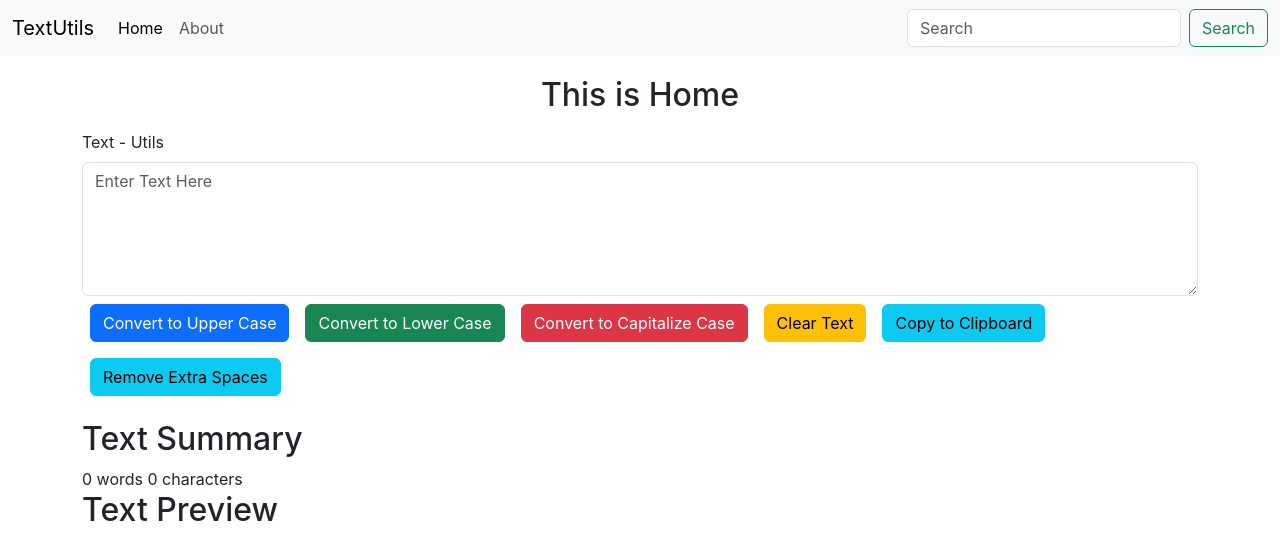
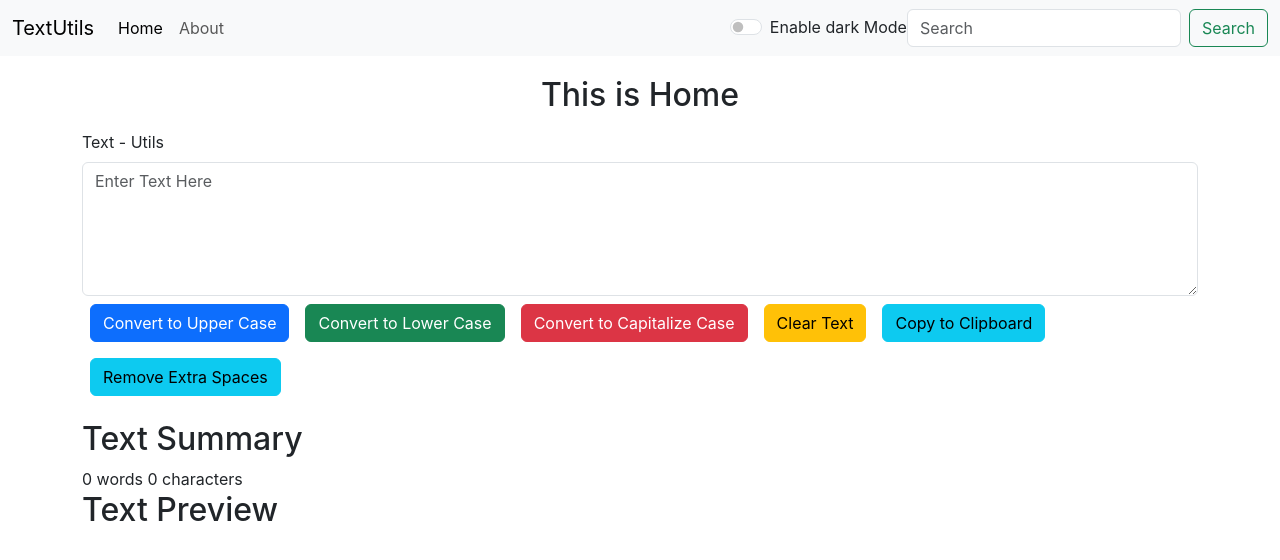
Before and after one commit to Muhammad-Bilal-code/Text-Utils, a React (Create React App) app: page / in a window 1280 px wide. Shown: the top 560 px of the page. Built offline with nearby package versions, Linux system fonts and the light colour scheme.

Commit message:
dark mode light mode

```diff
--- a/package.json
+++ b/package.json
@@ -9,6 +9,7 @@
     "@testing-library/jest-dom": "^5.16.5",
     "@testing-library/react": "^13.4.0",
     "@testing-library/user-event": "^13.5.0",
+    "bootstrap": "^5.3.0-alpha3",
     "formik": "^2.2.9",
     "react": "^18.2.0",
     "react-dom": "^18.2.0",
--- a/src/App.css
+++ b/src/App.css
@@ -16,6 +16,12 @@ div#error404-page {
   left: 0;
   right: 0;
   transform: translateY(-50%);
+}
+my-txt-color-black{
+  color: black !important;
+}
+my-txt-color-white{
+  color: white !important;
 }
 @media (prefers-reduced-motion: no-preference) {
   .App-logo {
--- a/src/App.jsx
+++ b/src/App.jsx
@@ -11,11 +11,19 @@ function App() {
   const [logo, setlogo] = useState("TextUtils");
   const [navMenu, setNavMenu] = useState(["Home", "About"]);
 
+  const [mode, setMode] = useState(false)
+
+  const handleChangeMode = ()=>{
+      setMode(!mode)
+      // console.log(mode)
+    }
+    console.log(mode)
+
   const [home, about] = navMenu;
 
   return (
     <>
-      <Navbar logo={logo} home={home} about={about} />
+      <Navbar logo={logo} home={home} about={about} handleChangeMode = {handleChangeMode} mode={mode}/>
       {/* <Navbar /> */}
 
 
--- a/src/components/navigationbar.jsx
+++ b/src/components/navigationbar.jsx
@@ -2,9 +2,10 @@ import React from "react";
 import { Link } from "react-router-dom";
 
 export const Navbar = (props) => {
+
   return (
     <>
-      <nav className="navbar navbar-expand-lg bg-body-tertiary ">
+      <nav className="navbar navbar-expand-lg bg-body-tertiary " data-bs-theme={`${props.mode?"dark":"light"}`}>
         <div className="container-fluid">
           <a className="navbar-brand" href="/">
             {props.logo}
@@ -24,15 +25,31 @@ export const Navbar = (props) => {
             <ul className="navbar-nav me-auto mb-2 mb-lg-0">
               <li className="nav-item">
                 {/* <a className="nav-link active" aria-current="page" href="/"> */}
-                <Link className="nav-link active" to="/Home">{props.home}</Link>
+                <Link className="nav-link active" to="/Home">
+                  {props.home}
+                </Link>
                 {/* </a> */}
               </li>
               <li className="nav-item">
                 {/* <a className="nav-link" href="/"> */}
-                <Link className="nav-link" to="/About">{props.about}</Link>
+                <Link className="nav-link" to="/About">
+                  {props.about}
+                </Link>
                 {/* </a> */}
               </li>
             </ul>
+            <div class="form-check form-switch">
+              <input
+                class="form-check-input"
+                type="checkbox"
+                role="switch"
+                id="flexSwitchCheckDefault"
+                onClick={props.handleChangeMode}
+              />
+              <label className={`form-check-label ${props.mode?"my-txt-color-white":"my-txt-color-black"}`} HTMLfor="flexSwitchCheckDefault">
+                {`Enable ${props.mode?"light":"dark"} Mode`}
+              </label>
+            </div>
             <form className="d-flex" role="search">
               <input
                 className="form-control me-2"
--- a/src/components/txtarea.jsx
+++ b/src/components/txtarea.jsx
@@ -22,15 +22,19 @@ export default function Textarea({ textArea }) {
 
   const handleChangeState = (e) => {
     // console.log(text)
-    // if(e.target.value[0] === " "){
-    //   // alert("test")
-    //   setText(e.target.value.replace(/\s+/g,""))
-    // }
-    // else{
-    //   setText(e.target.value.replace(/\s+/g," "))
-    // }
+    if(e.target.value[0] === " "){
+      // alert("test")
+      setText(e.target.value.replace(/\s+/g,""))
+    }
+    else{
       setText(e.target.value)
+      // setText(e.target.value.replace(/\s+/g," "))
+    }
+      // setText(e.target.value)
       console.log(e.target.value.split(" "))
+      console.log(e.target.value.split(" ").length)
+      console.log(e.target.value.split(/\s+/g))
+      console.log(e.target.value.split(/\s+/g).length)
 
     // console.log(text)
   };
@@ -52,12 +56,13 @@ export default function Textarea({ textArea }) {
   const handleExtraSpaces = ()=>{
 
     // method 01
-    let newTextWitoutSpaces = text.split(/[ ]+/)
+    let newTextWitoutSpaces = text.split(/\s+/)
     console.log(newTextWitoutSpaces)
     newTextWitoutSpaces = newTextWitoutSpaces.filter((elm)=>{
       return elm != ""
     })
     console.log(newTextWitoutSpaces)
+    // console.log(newTextWitoutSpaces.length)
 
     // method 02
     // let newTextWitoutSpaces = text.split(" ")
@@ -71,6 +76,8 @@ export default function Textarea({ textArea }) {
 
     newTextWitoutSpaces = newTextWitoutSpaces.join(" ")
     console.log(newTextWitoutSpaces)
+    // newTextWitoutSpaces = newTextWitoutSpaces.replace(/\ss+/g," ")
+    // console.log(newTextWitoutSpaces)
     // newTextWitoutSpaces = newTextWitoutSpaces.trim()
     // console.log(newTextWitoutSpaces)
     setText(newTextWitoutSpaces)
@@ -164,7 +171,7 @@ export default function Textarea({ textArea }) {
         </div>
         <div className="text-summary">
           <h2>Text Summary</h2>
-          {text.length === 0 ? "0 words " : text.split(" ").length + " words "}
+          {text.length === 0 ? "0 words " : text.split(/\s+/g).length + " words "}
           {text.length} characters
         </div>
         <div className="text-Preview">
```
Also changed, not shown: 1 other file (tests, documents, lock files or other folders).
